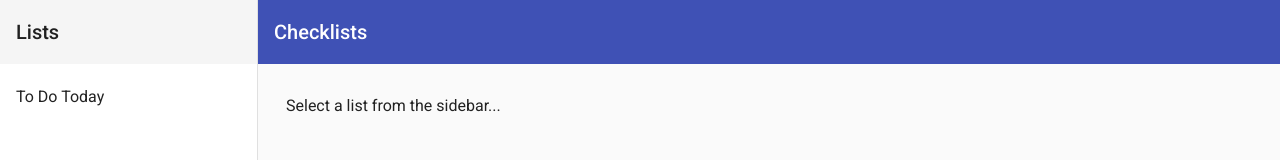
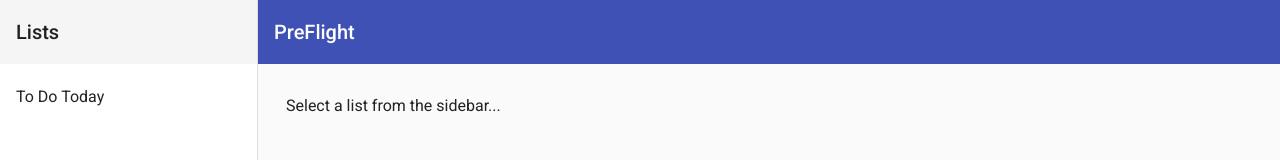
Before and after one commit to evanlihou/PreFlight, an Angular app: page / in a window 1280 px wide. Shown: the top 160 px of the page. Built offline with nearby package versions, Linux system fonts and the light colour scheme.

Commit message:
Update app.component.ts

```diff
--- a/src/app/app.component.ts
+++ b/src/app/app.component.ts
@@ -20,7 +20,7 @@
 
   @ViewChild("drawer") drawer?: MatSidenav;
 
-  title = 'Checklists'; //'PreFlight';
+  title = 'PreFlight';
 
   isHandset$: Observable<boolean> = this.breakpointObserver.observe(Breakpoints.Handset)
   .pipe(
```
